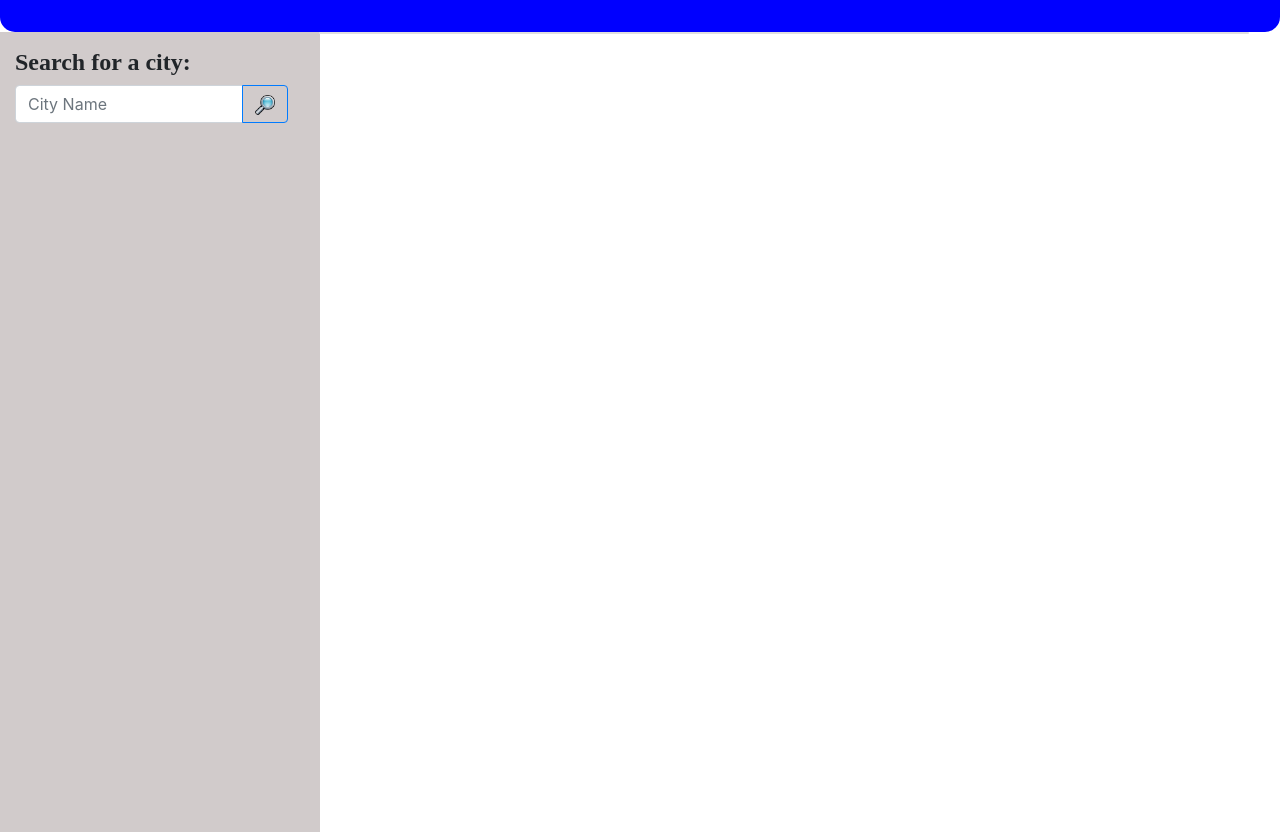
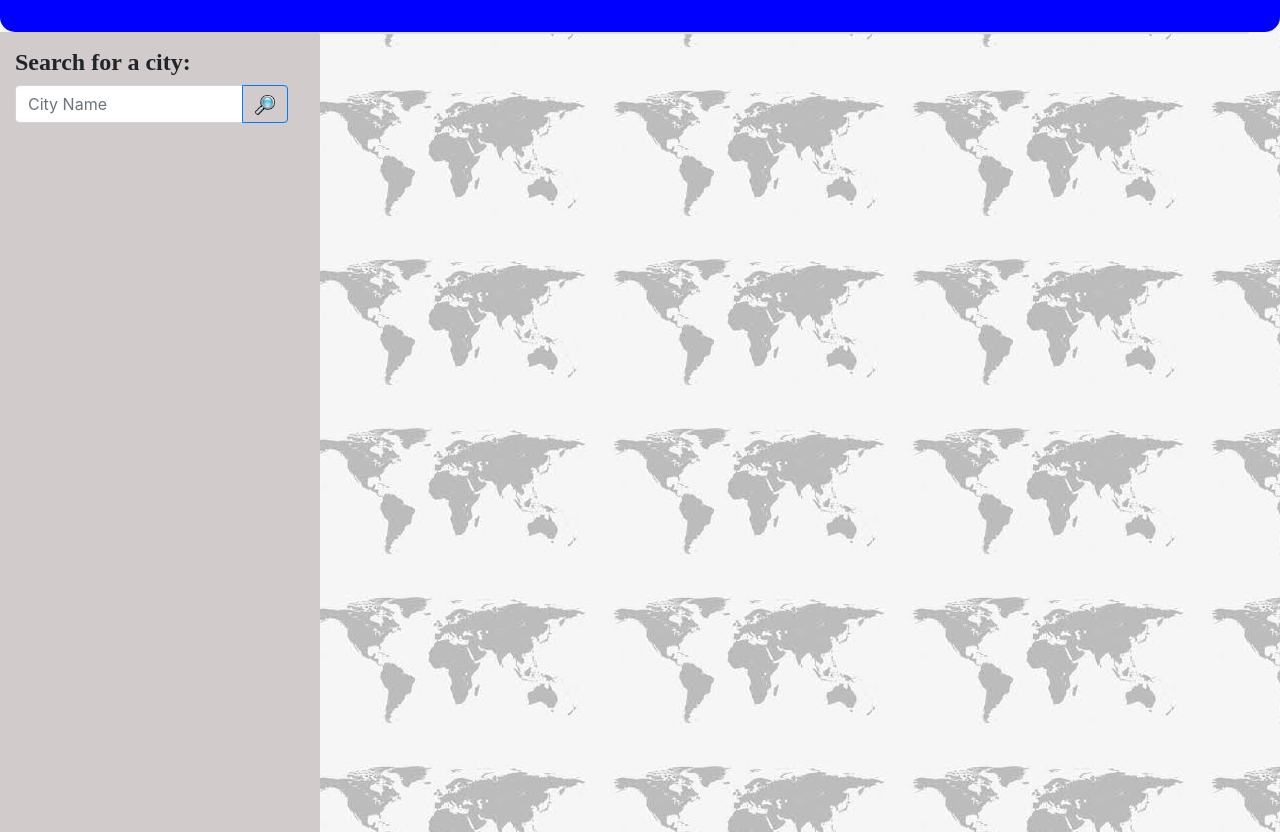
Before and after one commit to letscodebrow/weather-dashboard, a plain HTML site: page index.html in a window 1280 px wide. Shown: the part 112-944 px from the top of the page. Drawn offline with nearby package versions, Linux system fonts and the light colour scheme; the site is published under a folder, as on GitHub Pages, so addresses that start at the root find nothing.

Commit message:
Update style.css

```diff
--- a/style.css
+++ b/style.css
@@ -1,4 +1,4 @@
-body {background-image: url("/assets/images.jpg");}
+body {background-image: url("./assets/images.jpg");}
 
 h1{
     margin-top: -2rem;
```
